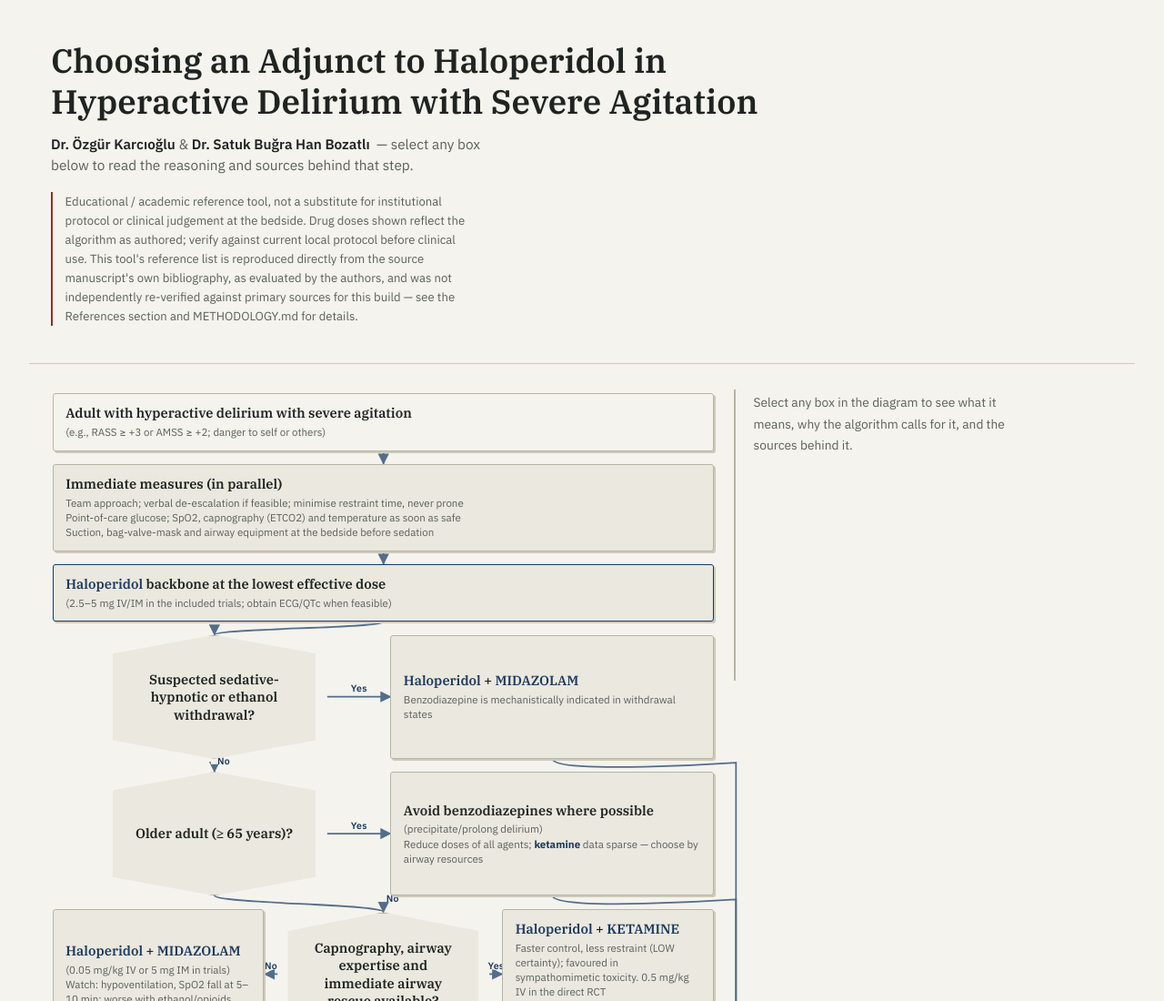
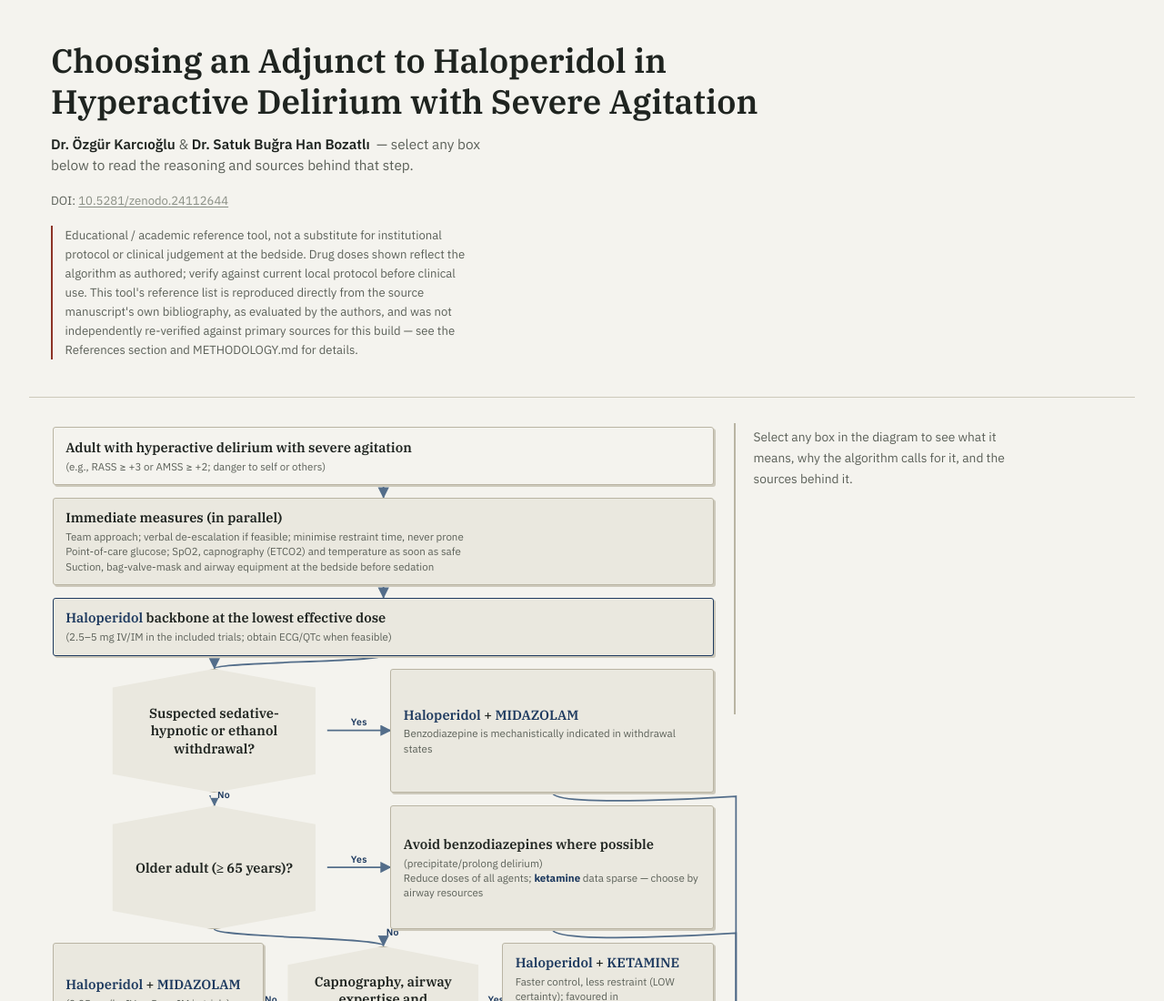
Before and after one commit to satbuhan/haloperidol-adjunct-protocol, a plain HTML site: page index.html in a window 1280 px wide. Shown: the top 1100 px of the page at 91% size. Drawn offline with Linux system fonts and the light colour scheme; no server answers.

Commit message:
Show the Zenodo DOI in the masthead, next to the authors
Visible to anyone reading the live tool, not just people who open the
GitHub repo -- the README badge alone was easy to miss.

Co-Authored-By: Claude Sonnet 5 <noreply@anthropic.com>
Claude-Session: https://claude.ai/code/session_01J8ettcHb2V6QYVdxFW6xsz

```diff
--- a/assets/style.css
+++ b/assets/style.css
@@ -73,6 +73,19 @@ a { color: var(--accent); }
   margin: 0 0 1.1rem;
   max-width: 56ch;
 }
+
+.masthead__doi {
+  font-family: var(--font-sans);
+  font-size: 0.82rem;
+  color: var(--ink-soft);
+  margin: 0 0 1.1rem;
+}
+.masthead__doi a {
+  color: var(--ink-faint);
+  text-decoration: underline;
+  text-underline-offset: 2px;
+}
+.masthead__doi a:hover { color: var(--accent); }
 .masthead__byline strong { color: var(--ink); font-weight: 600; }
 .masthead__disclaimer {
   font-family: var(--font-sans);
--- a/index.html
+++ b/index.html
@@ -18,7 +18,8 @@
   <p class="masthead__byline">
     <strong>Dr. Özgür Karcıoğlu</strong> &amp; <strong>Dr. Satuk Buğra Han Bozatlı</strong>
     &nbsp;— select any box below to read the reasoning and sources behind that step.
-  </p>
+    <p class="masthead__doi">DOI: <a href="https://doi.org/10.5281/zenodo.24112644" target="_blank" rel="noopener">10.5281/zenodo.24112644</a></p>
+</p>
   <p class="masthead__disclaimer">
     Educational / academic reference tool, not a substitute for institutional protocol or
     clinical judgement at the bedside. Drug doses shown reflect the algorithm as authored;
```
